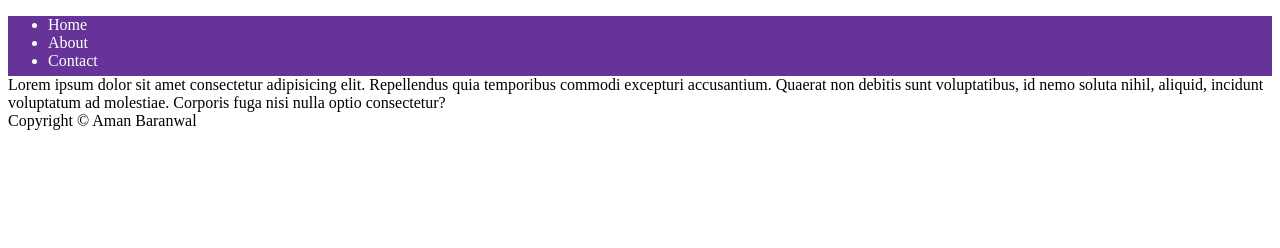
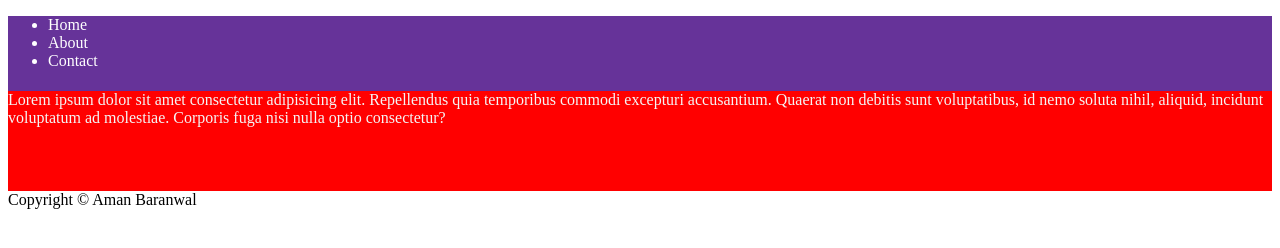
Before and after one commit to baranwalaman/Chapter3, a plain HTML site: page Practice Set1.html in a window 1280 px wide. Drawn offline with Linux system fonts and the light colour scheme.

Commit message:
file complete

```diff
--- a/Practice Set1.html
+++ b/Practice Set1.html
@@ -8,7 +8,15 @@
         header{
             background-color: rebeccapurple;
             color: white;
-            height: 60px;
+            height: 75px;
+        }
+        .content{
+            background-color: red;
+            color: whitesmoke;
+            height: 100px;
+        }
+        footer{
+
         }
     </style>
 </head>
```
